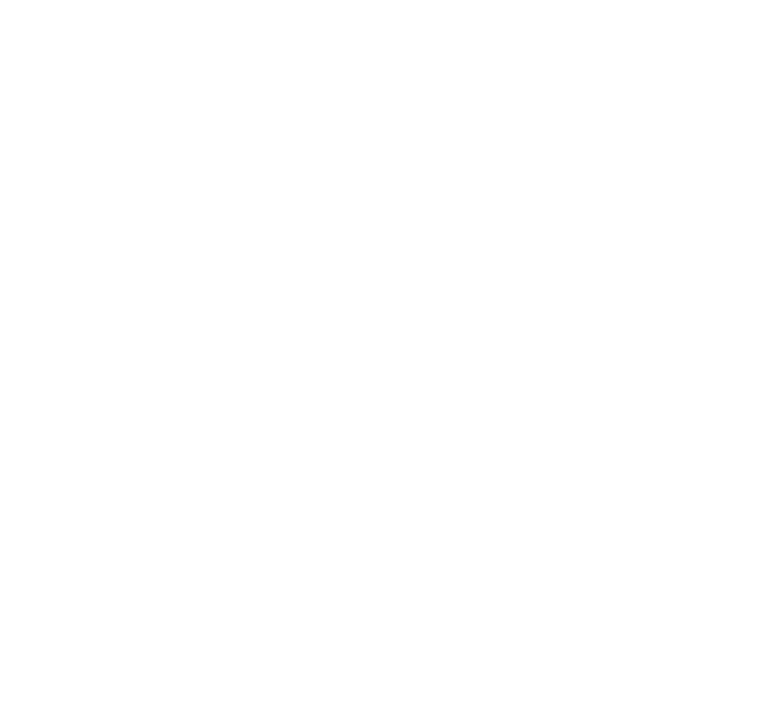
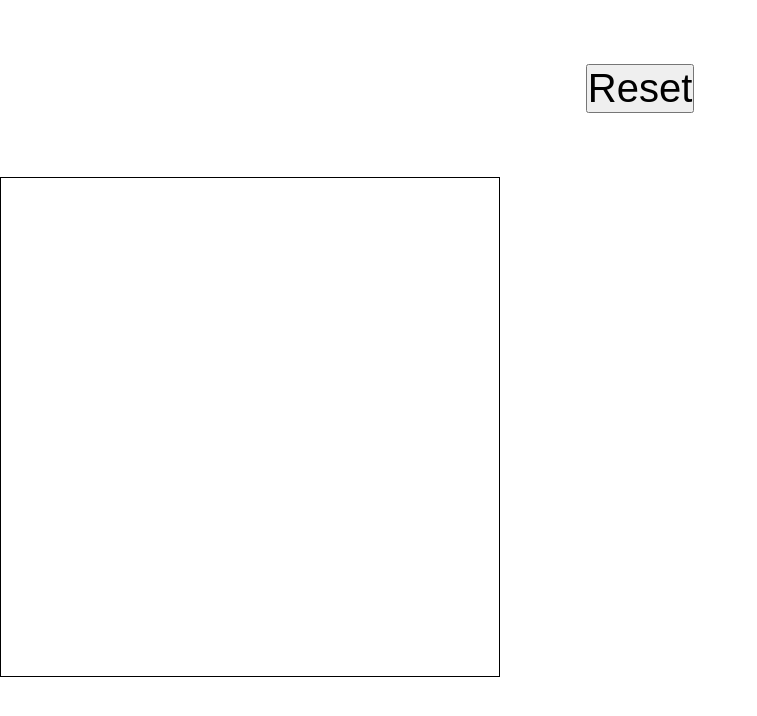
Before and after one commit to JDixon1995/Etch-a-Sketch-w--JS, a plain HTML site: page index.html in a window 1280 px wide. Shown: the whole page, without its empty margins (0-757 px from the left). Drawn offline with Linux system fonts and the light colour scheme.

Commit message:
started code on sketch grid, and basic css.

```diff
--- a/index.html
+++ b/index.html
@@ -1,8 +1,5 @@
 <!DOCTYPE html>
-<!--[if lt IE 7]>      <html class="no-js lt-ie9 lt-ie8 lt-ie7"> <![endif]-->
-<!--[if IE 7]>         <html class="no-js lt-ie9 lt-ie8"> <![endif]-->
-<!--[if IE 8]>         <html class="no-js lt-ie9"> <![endif]-->
-<!--[if gt IE 8]>      <html class="no-js"> <!--<![endif]-->
+
 <html>
     <head>
         <meta charset="utf-8">
@@ -10,9 +7,13 @@
         <title>Etch-A-Sketch</title>
         <meta name="description" content="">
         <meta name="viewport" content="width=device-width, initial-scale=1">
-        <link rel="stylesheet" href="">
+        <link rel="stylesheet" href="style.css">
     </head>
     <body>
-        <script src="" async defer></script>
+    <div id="btnDiv">
+        <button id="resetButton">Reset</button>
+        </div>
+    <div id="gridDiv"></div>
+        <script src="script.js" async defer></script>
     </body>
 </html>
--- a/script.js
+++ b/script.js
@@ -1 +1,13 @@
 //Etch-A-Sketch
+
+//Grid Generation
+
+for(i = 0; i < 256; i++) {
+    var div = document.createElement("div");
+    div.style.width = "500px";
+    div.style.height = "500px";
+    div.style.background = "white";
+    div.style.border = "black solid 1px";
+}
+
+document.getElementById("gridDiv").appendChild(div);
--- a/style.css
+++ b/style.css
@@ -3,3 +3,17 @@
     padding: 0;
     box-sizing: border-box;
 }
+
+button {
+    font-size: 2.5rem;
+}
+
+#btnDiv {
+    text-align: center;
+    margin: 2rem;
+    padding: 2rem;
+}
+
+#gridDiv {
+    text-align: center;
+}
```
